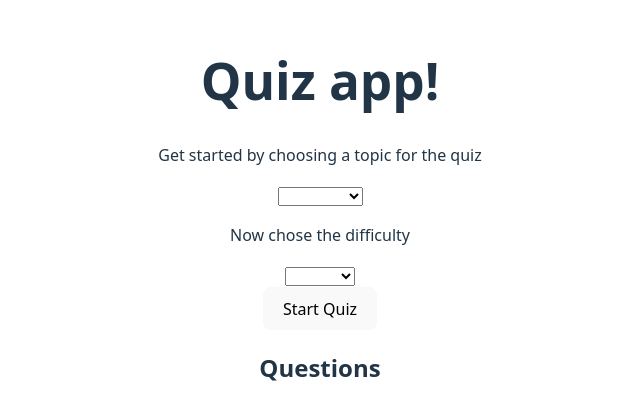
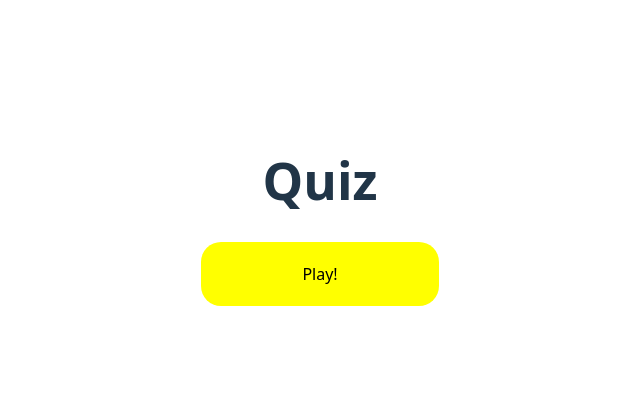
Before and after one commit to Robinpn/svelte-quiz, a Svelte app: page / in a window 1280 px wide. Shown: the part 188-608 px from the top of the page, without its empty margins (320-960 px from the left). Built offline with nearby package versions, Linux system fonts and the light colour scheme.

Commit message:
refactored home screen, split the code into files

```diff
--- a/src/App.svelte
+++ b/src/App.svelte
@@ -1,131 +1,33 @@
 <script lang="ts">
-  import type { quizResponse, quizResult, categories } from "./utils/type";
-  import { fetchQuiz } from "./utils/fetch";
-  // Quiz api site: https://opentdb.com/api_config.php
+  import type {GameState} from "./utils/type"
+  import Play from "./components/Play.svelte";
+  import Start from "./components/Start.svelte";
+  import EndScreen from "./components/End-screen.svelte";
+
+   let gameState = $state<GameState>("start")
 
 
-let topic = '';
+  const startGame = () => {
+    gameState = "play"
+    console.log(gameState)
+  }
 
-const topics = [
-  {
-    name: 'Sports',
-    index: 21,
-  },
-  {
-    name: 'History',
-    index: 23,
-  },
-  {
-    name: 'Animals',
-    index: 27,
-  },
-  {
-    name: 'Celebrities',
-    index: 26,
-  },
-];
-
-const findCategoryIndex = (array: Array<categories>, name: String) => {
-  const found = array.find((item) => item.name === name);
-  return found ? found.index : null;
-};
-
-let difficulty = '';
-let questions: quizResult[] = [];
-
-const handleClick = async () => {
-  console.log("ran");
- let category = findCategoryIndex(topics, topic); // update category based on current topic
-  if (category !== null) {
-    questions = await fetchQuiz(category, difficulty);
-  } else {
-    questions = [];
-    alert("Please select a valid topic.");
-  }
-}
 </script>
 
 <main>
-<h1>Quiz app!</h1>
+  {#if gameState === "start"}
+      <Start onStart={startGame}/>
+    {/if
+  }
+  {#if gameState === "play"}
+    <Play />
+  {/if}
 
-<div>
-  <p>Get started by choosing a topic for the quiz</p>
-    <select name="topics" id="topics" bind:value={topic}>
-      <option value="Sports">Sports</option>
-      <option value="History">History</option>
-      <option value="Animals">Animals</option>
-      <option value="Celebrities">Celebrities</option>
-    </select>
-
-    <div>
-      <p>Now chose the difficulty</p>
-          <select name="topics" id="topics" bind:value={difficulty}>
-            <option value="easy">Easy</option>
-            <option value="medium">Medium</option>
-            <option value="hard">Hard</option>
-    </select>
-    </div>
-</div>
-
-<div>
-  <button onclick={handleClick}>Start Quiz</button>
-</div>
-
-<section>
-  <h2>Questions</h2>
-  <div>
-    {#if questions}
-      {#each questions as question}
-      <div class="question-contrainer">
-        <h2>{@html question.question}</h2>
-        <p>{question.difficulty}</p>
-
-       <div class="answers">
-
-         {#each question.incorrect_answers as answer}
-         <button class="answer" onclick={() => {console.log("clicked: ", answer )}}>{answer}</button>
-         {/each}
-        </div>
-        <p class="correct">{question.correct_answer}</p>
-      </div>
-
-      {/each}
-    {/if}
-  </div>
-</section>
+  {#if gameState === "end-screen"}
+    <EndScreen />
+  {/if}
 </main>
 
+
 <style>
-  .question-contrainer {
-    border: 1px solid red;
-  }
-
-  .answers {
-    display: flex;
-    flex-direction: column;
-    justify-content: center;
-    align-items: center;
-  }
-
-  .answer {
-    display: flex;
-    justify-content: center;
-    align-items: center;
-    width: 150px;
-    height: 50px;
-    color: black;
-    background-color: bisque;
-    border: 1px solid black;
-    border-radius: 20px;
-    margin: 1rem;
-  }
-
-  .answer:hover {
-    cursor: pointer;
-  }
-
-  .correct {
-    background-color: green;
-  }
-
 </style>
--- /dev/null
+++ b/src/components/End-screen.svelte
@@ -0,0 +1,7 @@
+<script lang="ts"></script>
+
+<main>
+    <h1>End-screen</h1>
+</main>
+
+<style></style>
--- /dev/null
+++ b/src/components/Play.svelte
@@ -0,0 +1,130 @@
+<script lang="ts">
+  import type { quizResponse, quizResult, categories } from "../utils/type";
+  import { fetchQuiz } from "../utils/fetch";
+  // Quiz api site: https://opentdb.com/api_config.php
+
+
+let topic = '';
+
+const topics = [
+  {
+    name: 'Sports',
+    index: 21,
+  },
+  {
+    name: 'History',
+    index: 23,
+  },
+  {
+    name: 'Animals',
+    index: 27,
+  },
+  {
+    name: 'Celebrities',
+    index: 26,
+  },
+];
+
+const findCategoryIndex = (array: Array<categories>, name: String) => {
+  const found = array.find((item) => item.name === name);
+  return found ? found.index : null;
+};
+
+let difficulty = '';
+let questions: quizResult[] = [];
+
+const handleClick = async () => {
+  console.log("ran");
+ let category = findCategoryIndex(topics, topic); // update category based on current topic
+  if (category !== null) {
+    questions = await fetchQuiz(category, difficulty);
+  } else {
+    questions = [];
+    alert("Please select a valid topic.");
+  }
+}
+</script>
+
+<main>
+
+<div>
+  <h2>Get started by choosing a topic for the quiz</h2>
+    <select name="topics" id="topics" bind:value={topic}>
+      <option value="Sports">Sports</option>
+      <option value="History">History</option>
+      <option value="Animals">Animals</option>
+      <option value="Celebrities">Celebrities</option>
+    </select>
+
+    <div>
+      <p>Now chose the difficulty</p>
+          <select name="topics" id="topics" bind:value={difficulty}>
+            <option value="easy">Easy</option>
+            <option value="medium">Medium</option>
+            <option value="hard">Hard</option>
+    </select>
+    </div>
+</div>
+
+<div>
+  <button onclick={handleClick}>Start Quiz</button>
+</div>
+
+<section>
+  <h2>Questions</h2>
+  <div>
+    {#if questions}
+      {#each questions as question}
+      <div class="question-contrainer">
+        <h2>{@html question.question}</h2>
+        <p>{question.difficulty}</p>
+
+       <div class="answers">
+
+         {#each question.incorrect_answers as answer}
+         <button class="answer" onclick={() => {console.log("clicked: ", answer )}}>{answer}</button>
+         {/each}
+        </div>
+        <p class="correct">{question.correct_answer}</p>
+      </div>
+
+      {/each}
+    {/if}
+  </div>
+</section>
+</main>
+
+<style>
+  .question-contrainer {
+    border: 1px solid red;
+  }
+
+  .answers {
+    display: flex;
+    flex-direction: column;
+    justify-content: center;
+    align-items: center;
+  }
+
+  .answer {
+    display: flex;
+    justify-content: center;
+    align-items: center;
+    width: 150px;
+    height: 50px;
+    color: black;
+    background-color: bisque;
+    border: 1px solid black;
+    border-radius: 20px;
+    margin: 1rem;
+  }
+
+  .answer:hover {
+    cursor: pointer;
+  }
+
+  .correct {
+    background-color: green;
+  }
+
+</style>
--- /dev/null
+++ b/src/components/Start.svelte
@@ -0,0 +1,20 @@
+<script lang="ts">
+
+    let {onStart} = $props()
+
+</script>
+
+<main>
+    <h1>Quiz</h1>
+    <button class="play" onclick={onStart}>Play!</button>
+</main>
+
+
+<style>
+   .play {
+    background-color: yellow;
+    color: black;
+    padding: 20px 100px;
+    border-radius: 20px;
+   }
+</style>
--- a/src/utils/type.ts
+++ b/src/utils/type.ts
@@ -1,3 +1,5 @@
+export type GameState = 'start' | 'play' | 'end-screen';
+
 export interface categories {
   name: string;
   index: number;
```
